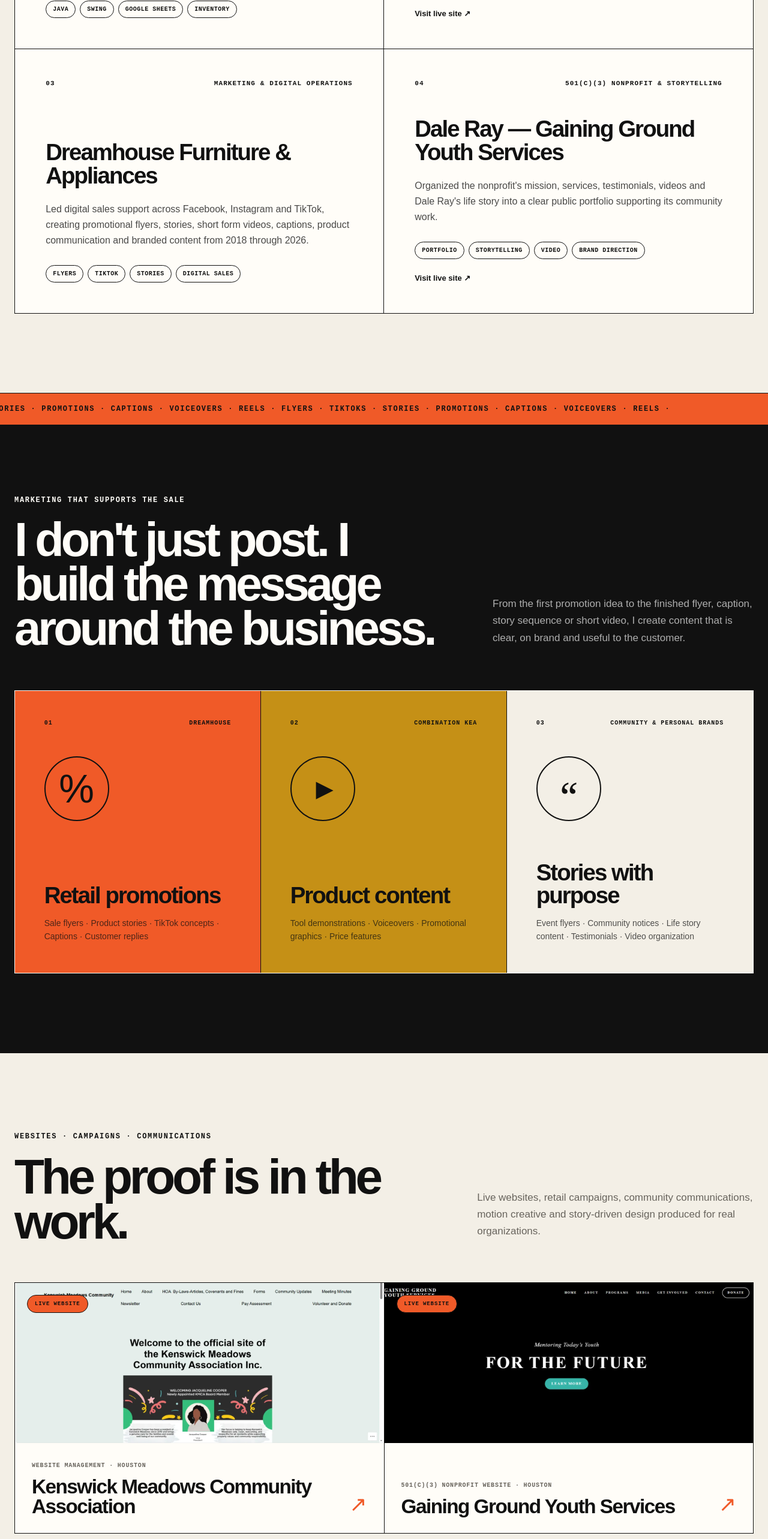
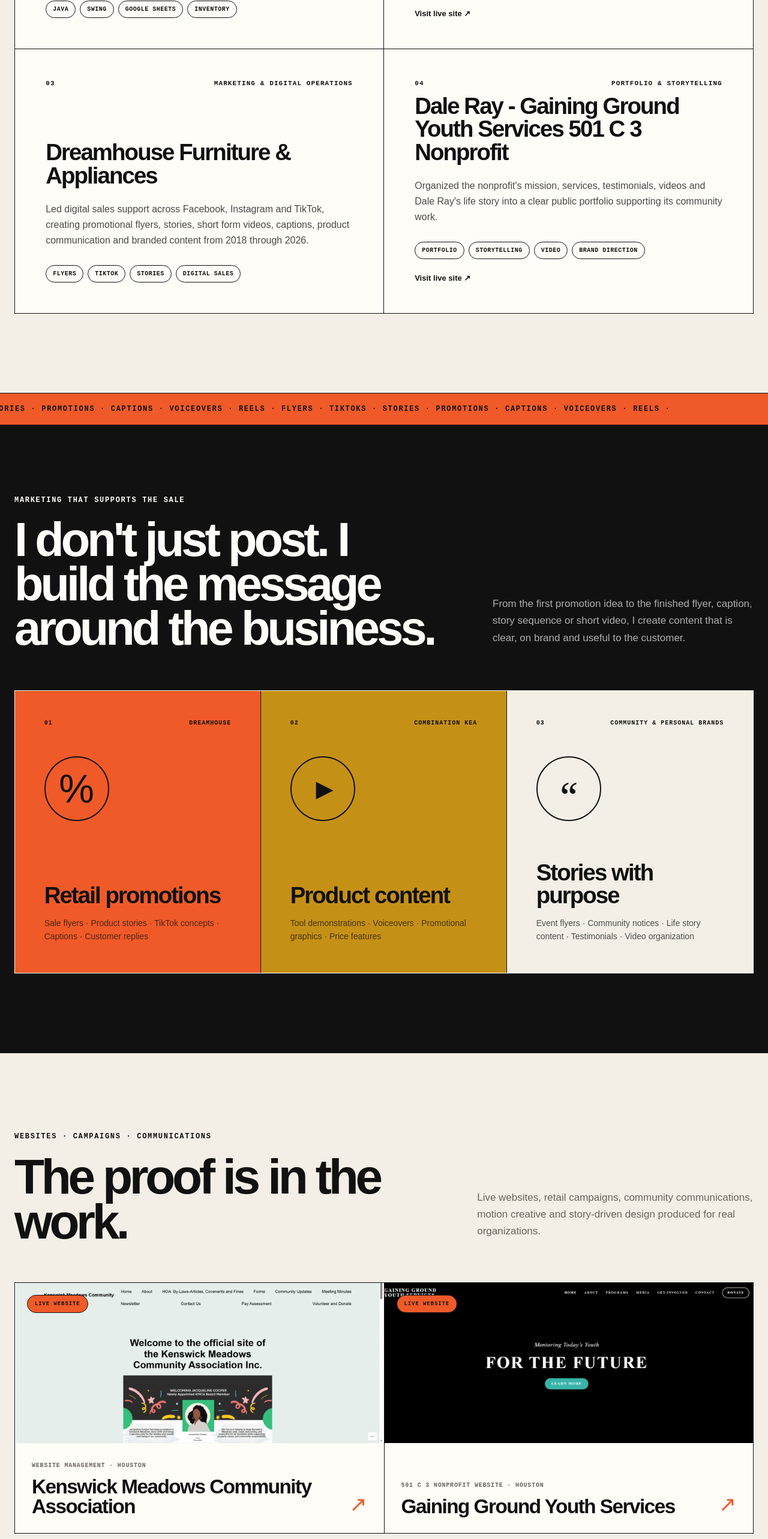
Before and after one commit to ramphalharrilal/ramphalharrilal.github.io, a Next.js app: page / in a window 1280 px wide. Shown: the part 1680-4246 px from the top of the page at 60% size. Built offline with nearby package versions, Linux system fonts and the light colour scheme.

Commit message:
Use exact Dale Ray nonprofit name

```diff
--- a/app/page.tsx
+++ b/app/page.tsx
@@ -29,8 +29,8 @@ const featuredWork = [
   },
   {
     number: "04",
-    type: "501(c)(3) nonprofit & storytelling",
-    title: "Dale Ray — Gaining Ground Youth Services",
+    type: "Portfolio & storytelling",
+    title: "Dale Ray - Gaining Ground Youth Services 501 C 3 Nonprofit",
     description:
       "Organized the nonprofit's mission, services, testimonials, videos and Dale Ray's life story into a clear public portfolio supporting its community work.",
     tags: ["Portfolio", "Storytelling", "Video", "Brand direction"],
@@ -114,7 +114,7 @@ const clientReviews = [
   },
   {
     name: "Dale Ray",
-    organization: "Gaining Ground Youth Services",
+    organization: "Gaining Ground Youth Services 501 C 3 Nonprofit",
     location: "Houston, Texas",
     emoticon: "👨🏿‍🏫",
     reaction: "💡",
@@ -428,7 +428,7 @@ export default function Home() {
             </div>
             <div className="website-copy">
               <div>
-                <p>501(c)(3) nonprofit website · Houston</p>
+                <p>501 C 3 nonprofit website · Houston</p>
                 <h3>Gaining Ground Youth Services</h3>
               </div>
               <span aria-hidden="true">↗</span>
--- a/index.html
+++ b/index.html
@@ -44,7 +44,7 @@
       <article class="work-card orange"><div class="work-card-top"><span>01</span><span>Business software</span></div><h3>Combination KEA Inventory System</h3><p>A practical Java desktop application built around the hardware store's real workflow. Staff can find products, check current prices and view quantities using a shared inventory source.</p><ul aria-label="Combination KEA Inventory System skills"><li>Java</li><li>Swing</li><li>Google Sheets</li><li>Inventory</li></ul></article>
       <a class="work-card blue" href="https://kenswickmeadows.org/" target="_blank" rel="noreferrer"><div class="work-card-top"><span>02</span><span>Website &amp; communications</span></div><h3>Kenswick Meadows Community Association</h3><p>Designed, built and continue to manage the association website, resident resources, forms, payment information, notices, documents and ongoing technical support.</p><ul aria-label="Kenswick Meadows Community Association skills"><li>Web design</li><li>Administration</li><li>Forms</li><li>Support</li></ul><span class="card-link">Visit live site ↗</span></a>
       <article class="work-card green"><div class="work-card-top"><span>03</span><span>Marketing &amp; digital operations</span></div><h3>Dreamhouse Furniture &amp; Appliances</h3><p>Led digital sales support across Facebook, Instagram and TikTok, creating promotional flyers, stories, short form videos, captions, product communication and branded content from 2018 through 2026.</p><ul aria-label="Dreamhouse Furniture and Appliances skills"><li>Flyers</li><li>TikTok</li><li>Stories</li><li>Digital sales</li></ul></article>
-      <a class="work-card gold" href="https://gaininggroundyouthservices.com/" target="_blank" rel="noreferrer"><div class="work-card-top"><span>04</span><span>501(c)(3) nonprofit &amp; storytelling</span></div><h3>Dale Ray — Gaining Ground Youth Services</h3><p>Organized the nonprofit's mission, services, testimonials, videos and Dale Ray's life story into a clear public portfolio supporting its community work.</p><ul aria-label="Dale Ray Gaining Ground Youth Services skills"><li>Portfolio</li><li>Storytelling</li><li>Video</li><li>Brand direction</li></ul><span class="card-link">Visit live site ↗</span></a>
+      <a class="work-card gold" href="https://gaininggroundyouthservices.com/" target="_blank" rel="noreferrer"><div class="work-card-top"><span>04</span><span>501(c)(3) nonprofit &amp; storytelling</span></div><h3>Dale Ray - Gaining Ground Youth Services 501 C 3 Nonprofit</h3><p>Organized the nonprofit's mission, services, testimonials, videos and Dale Ray's life story into a clear public portfolio supporting its community work.</p><ul aria-label="Dale Ray Gaining Ground Youth Services skills"><li>Portfolio</li><li>Storytelling</li><li>Video</li><li>Brand direction</li></ul><span class="card-link">Visit live site ↗</span></a>
     </div>
   </section>
 
```
Also changed, not shown: 1 other file (tests, documents, lock files or other folders).
